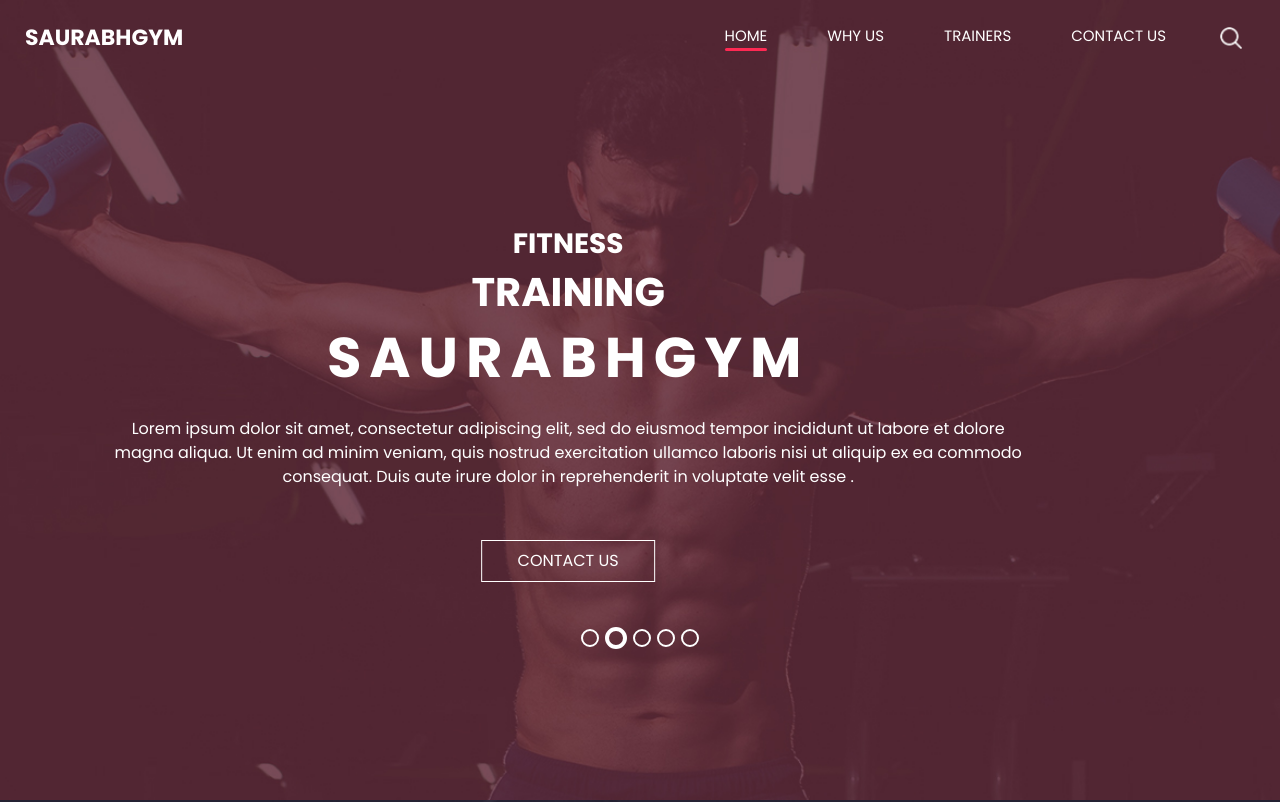
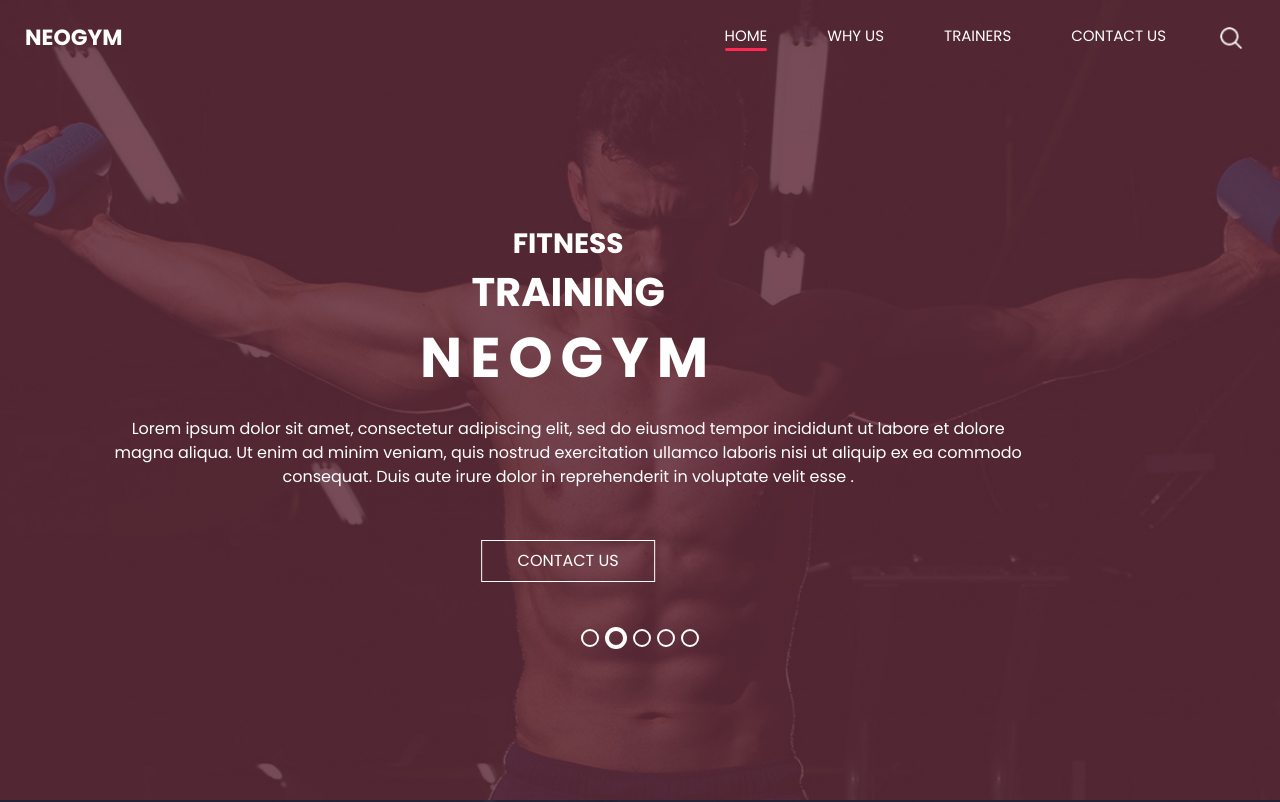
Before and after one commit to saurabh-ji/gym-website-template, a plain HTML site: page index.html in a window 1280 px wide. Shown: the top 802 px of the page. Drawn offline with nearby package versions, Linux system fonts and the light colour scheme.

Commit message:
Update index.html

```diff
--- a/index.html
+++ b/index.html
@@ -36,7 +36,7 @@
         <nav class="navbar navbar-expand-lg custom_nav-container ">
           <a class="navbar-brand" href="index.html">
             <span>
-              saurabhgym
+              neogym
             </span>
           </a>
           <button class="navbar-toggler" type="button" data-toggle="collapse" data-target="#navbarSupportedContent" aria-controls="navbarSupportedContent" aria-expanded="false" aria-label="Toggle navigation">
@@ -87,7 +87,7 @@
                       Training
                     </h2>
                     <h1>
-                      saurabhgym
+                      neogym
                     </h1>
                     <p>
                       Lorem ipsum dolor sit amet, consectetur adipiscing elit, sed do eiusmod tempor incididunt ut labore et dolore magna aliqua. Ut enim ad minim veniam, quis nostrud exercitation ullamco laboris nisi ut aliquip ex ea commodo consequat. Duis aute irure dolor in reprehenderit in voluptate velit esse .
@@ -114,7 +114,7 @@
                       Training
                     </h2>
                     <h1>
-                      saurabhgym
+                      neogym
                     </h1>
                     <p>
                       Lorem ipsum dolor sit amet, consectetur adipiscing elit, sed do eiusmod tempor incididunt ut labore et dolore magna aliqua. Ut enim ad minim veniam, quis nostrud exercitation ullamco laboris nisi ut aliquip ex ea commodo consequat. Duis aute irure dolor in reprehenderit in voluptate velit esse .
@@ -141,7 +141,7 @@
                       Training
                     </h2>
                     <h1>
-                      saurabhgym
+                      neogym
                     </h1>
                     <p>
                       Lorem ipsum dolor sit amet, consectetur adipiscing elit, sed do eiusmod tempor incididunt ut labore et dolore magna aliqua. Ut enim ad minim veniam, quis nostrud exercitation ullamco laboris nisi ut aliquip ex ea commodo consequat. Duis aute irure dolor in reprehenderit in voluptate velit esse .
@@ -168,7 +168,7 @@
                       Training
                     </h2>
                     <h1>
-                      saurabhgym
+                      neogym
                     </h1>
                     <p>
                       Lorem ipsum dolor sit amet, consectetur adipiscing elit, sed do eiusmod tempor incididunt ut labore et dolore magna aliqua. Ut enim ad minim veniam, quis nostrud exercitation ullamco laboris nisi ut aliquip ex ea commodo consequat. Duis aute irure dolor in reprehenderit in voluptate velit esse .
@@ -195,7 +195,7 @@
                       Training
                     </h2>
                     <h1>
-                      saurabhgym
+                      neogym
                     </h1>
                     <p>
                       Lorem ipsum dolor sit amet, consectetur adipiscing elit, sed do eiusmod tempor incididunt ut labore et dolore magna aliqua. Ut enim ad minim veniam, quis nostrud exercitation ullamco laboris nisi ut aliquip ex ea commodo consequat. Duis aute irure dolor in reprehenderit in voluptate velit esse .
```
